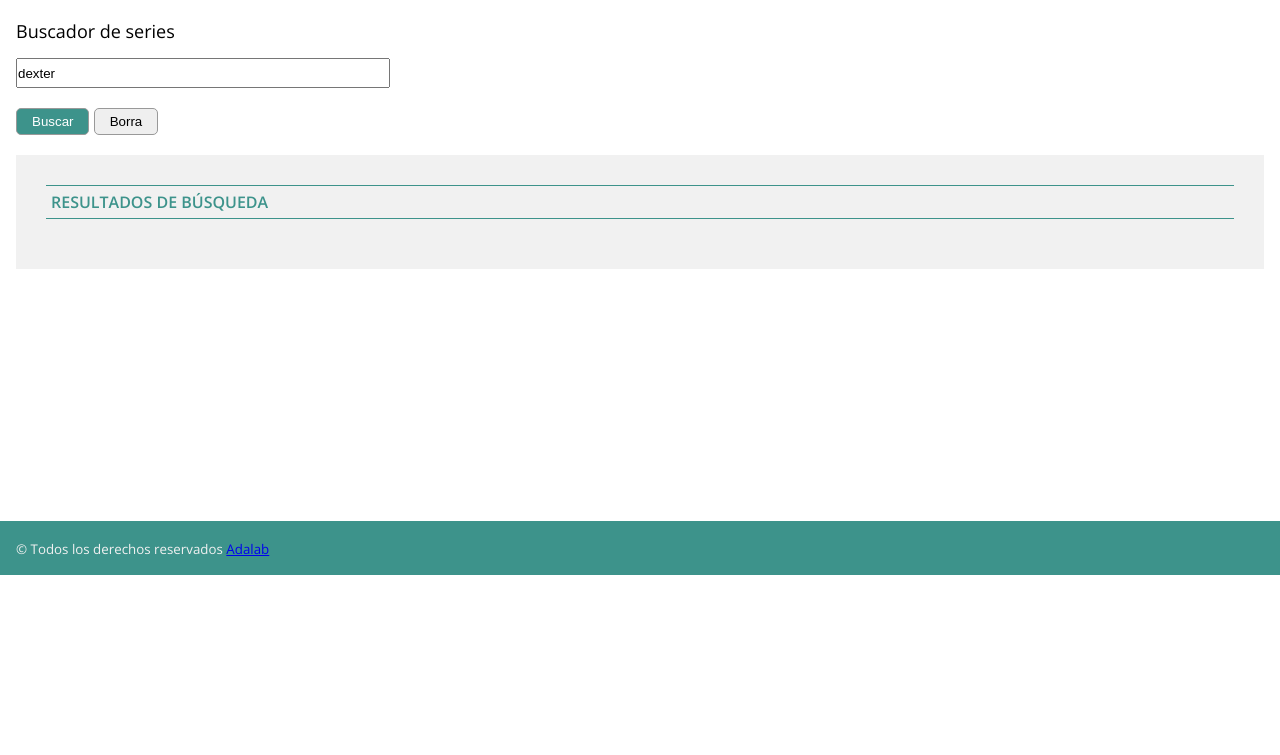
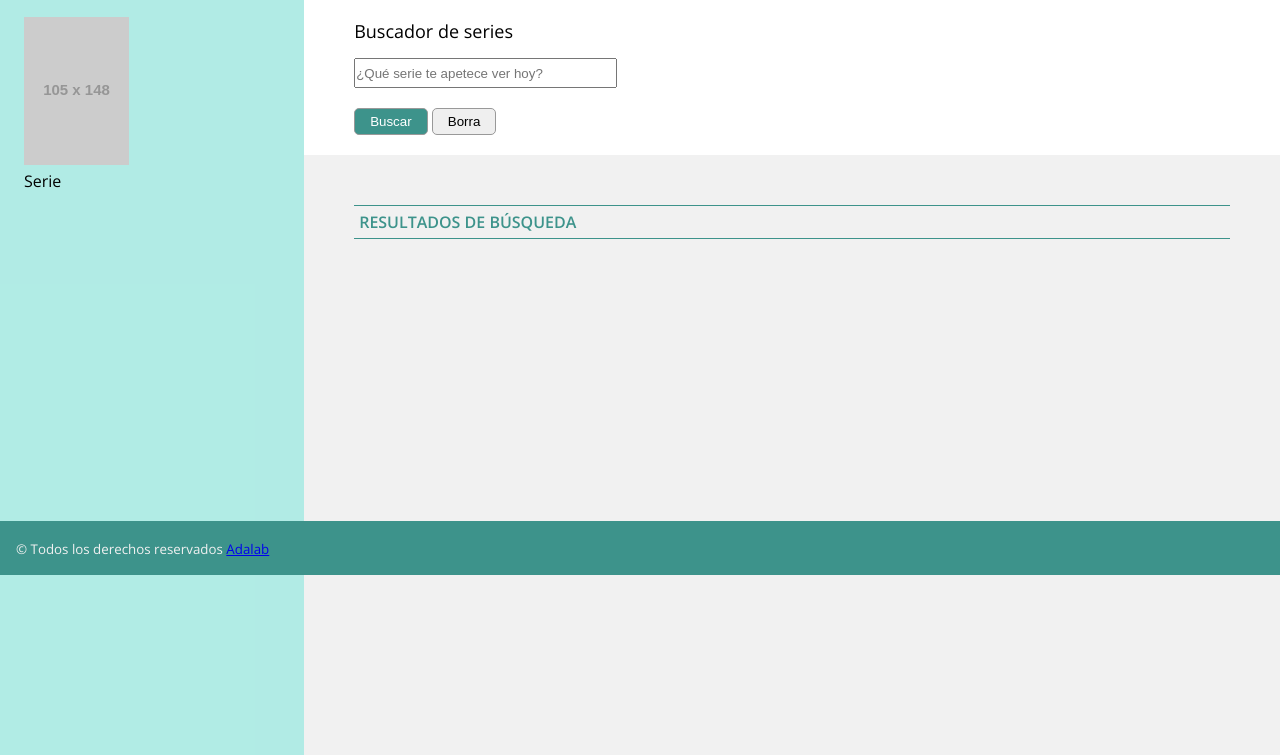
Before and after one commit to Adalab/modulo-2-evaluacion-final-anaapezteguia, a website: page docs/index.html in a window 1280 px wide. Shown: the part 225-980 px from the top of the page. Before the commit the page ends 800 px from the top, so only its background shows below. Drawn offline with nearby package versions, Linux system fonts and the light colour scheme; no server answers; placeholder pictures from the web are drawn by us.

Commit message:
Run docs again to update project

```diff
--- a/docs/index.html
+++ b/docs/index.html
@@ -17,17 +17,37 @@
         <h1 class="page__header--title">My personal TV Maze</h1>
       </header>
 
+      <div class="divider">
+        <section class="favorites__section js-favorites">
+            <h2 class="favorites__section--title">Tus series favoritas</h2>
+            <ul class="favList js-favListContainer">
+                <!-- Aquí empieza el código que vamos a generar desde JS -->
+                <li class="favList__li js-favList">
+                  <div class="favList__results">
+                  <img class="js-serieImg" src="https://via.placeholder.com/105x148/dcbcc6/666666/?text=DEFAULT IMAGE" alt="" title="" size="105x148">
+                  <h3 class="favList__title js-serieTitle">Serie</h3>
+                  </div>
+                </li>
+                <!-- Aquí acaba el código que vamos a generar desde JS -->
+            </ul>
+
+        </section>
         <main class="page__main">
           <form action=""  class="js-form">
+            <div class="wrapper">
               <h2 class="page__main--title">Bienvenidos</h2>
               <fieldset class="page__main--fieldset">
                 <label for="setSeries" class="page__main--label">Buscador de series</label>
-            <input placeholder ="¿Qué serie te apetece ver hoy?" type="text" id="setSeries" name="setSeries" class="page__main--input js-seriesInput" value="dexter">
+                <input placeholder ="¿Qué serie te apetece ver hoy?" type="text" id="setSeries" name="setSeries" class="page__main--input js-seriesInput" >
+                <!-- value="dexter" -->
+                <!-- Eliminar el value del input antes de terminar el ejercicio -->
                         <input type="submit" class="page__main--button search js-searchBtn" value="Buscar" />
                         <input type="reset" class="page__main--button js-resetBtn" value="Borra" />
               </fieldset>
-          <div class="page__main--results">
-            <h2 class="subtitle">Resultados de búsqueda</h2>
+            </div>
+            <div class="page__main results">
+                <div class="wrapper">
+                  <h2 class="page__main--subtitle">Resultados de búsqueda</h2>
                   <ul class="searchList js-searchList">
                     <!-- Aquí empieza el código que vamos a generar desde JS -->
                     <!-- <li class="searchList__li js-series">
@@ -35,15 +55,16 @@
                       <img class="js-movieImg" src="" alt="" title="" size="210x295">
                       <h3 class="searchList__title js-movieTitle">Serie · ID:<span>X</span></h3>
                       </div>
-                </li>
                     </li> -->
                     <!-- Aquí acaba el código que vamos a generar desde JS -->
                   </ul>
+                </div>
 
               </div>
           </form>
         </main>
 
+      </div>
       <footer class="page__footer">
         <small>
           &copy; Todos los derechos reservados
```
Also changed, not shown: docs/assets/css/main.css (+1 -1 lines), docs/assets/js/main.js (+1 -1 lines). Lines whose indentation alone changed are shown as unchanged.
